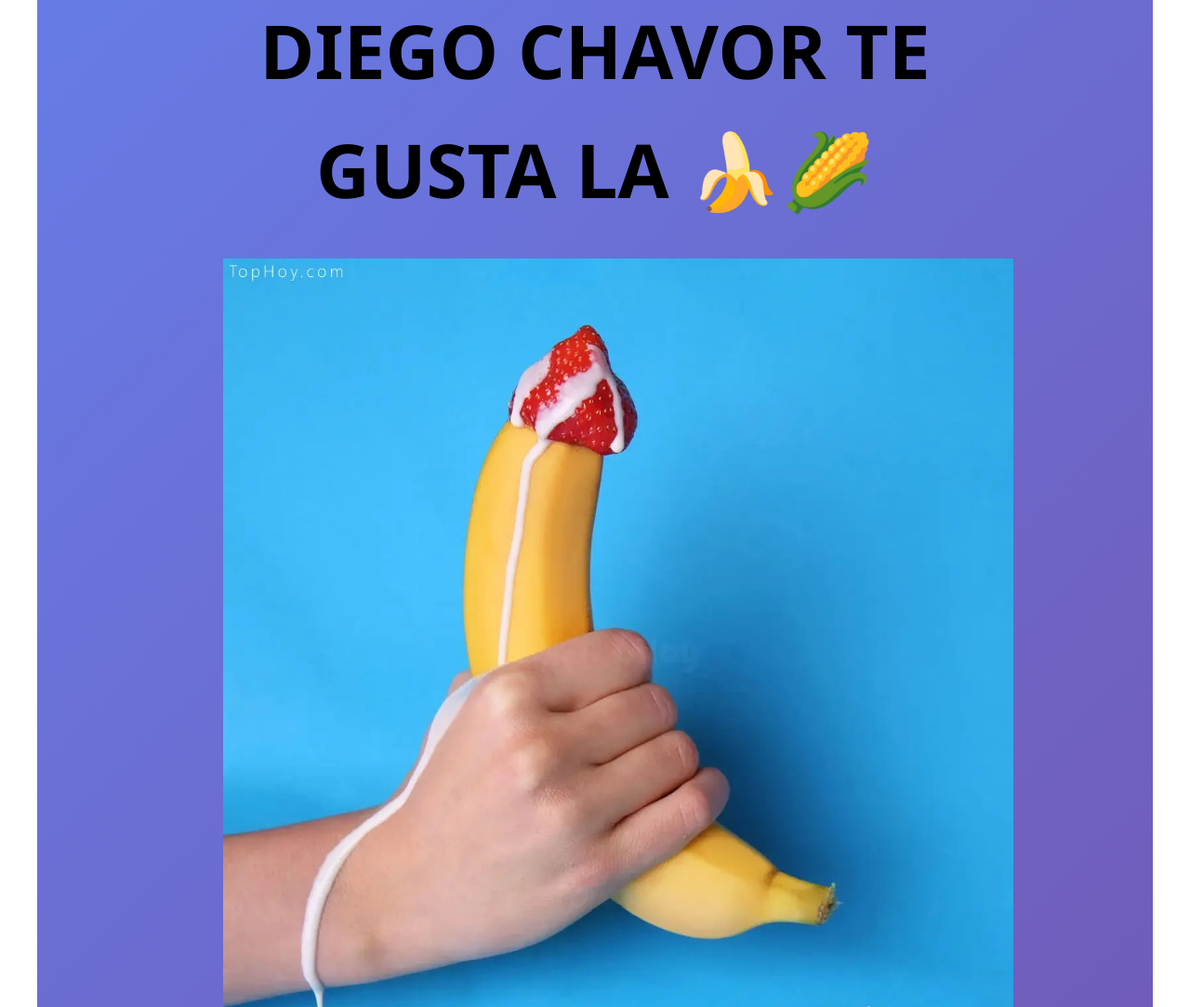
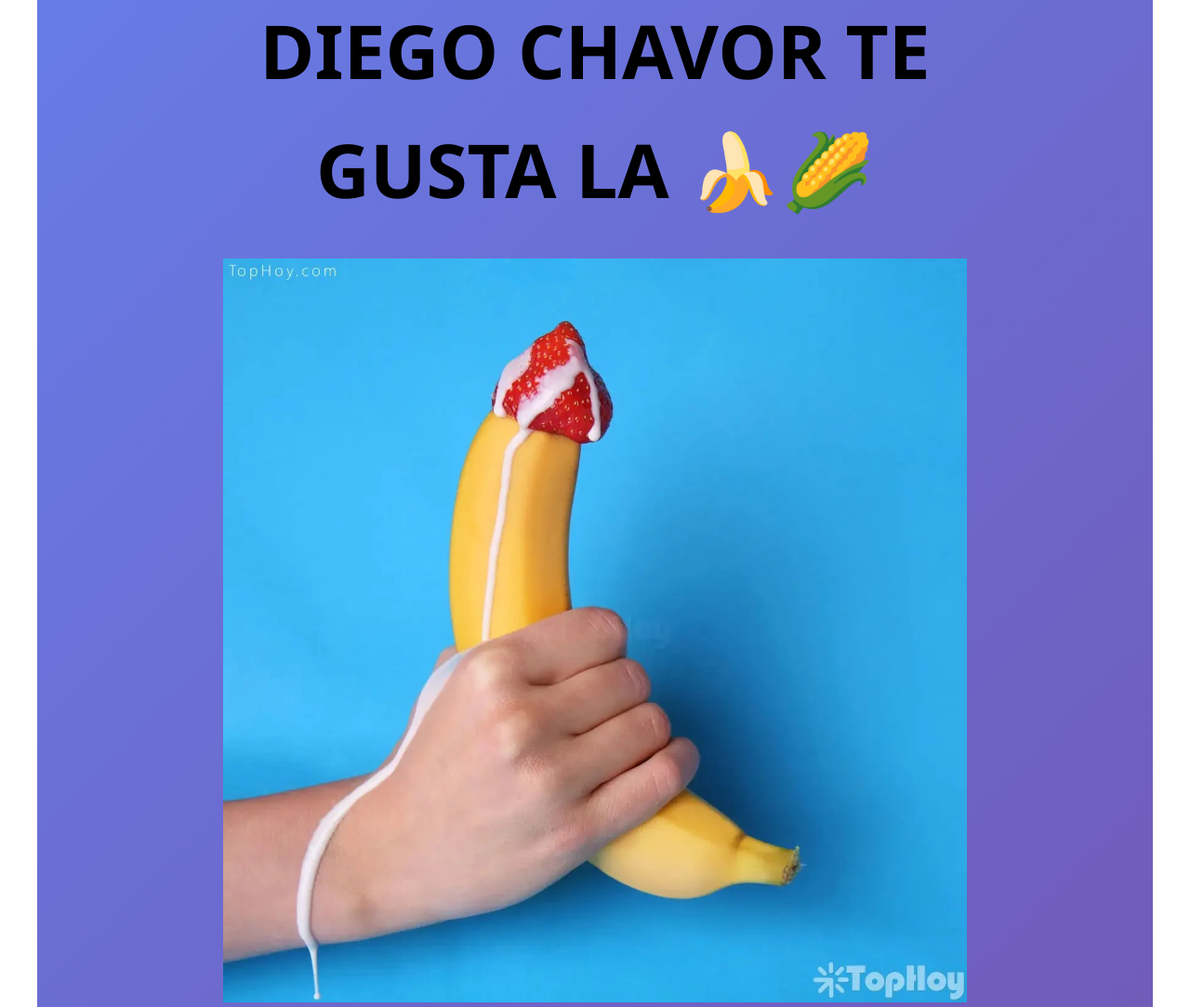
Before and after one commit to porongusaurio/mysite, a Django app: page / in a window 1280 px wide. Shown: the part 146-1229 px from the top of the page at 93% size. Run offline with Django 5.2, Linux system fonts and the light colour scheme.

Commit message:
Actualizo index.html

```diff
--- a/homepage/templates/homepage/index.html
+++ b/homepage/templates/homepage/index.html
@@ -479,8 +479,9 @@
 
     <img src="{% static 'homepage/platano-pene-1.webp' %}"
          alt="imagen"
-         style="width: 850px;">
+         style="max-width: 850px; width: 100%; height: auto;">
 </div>
+
 
 
                 <img src="../sta" alt="">
```
